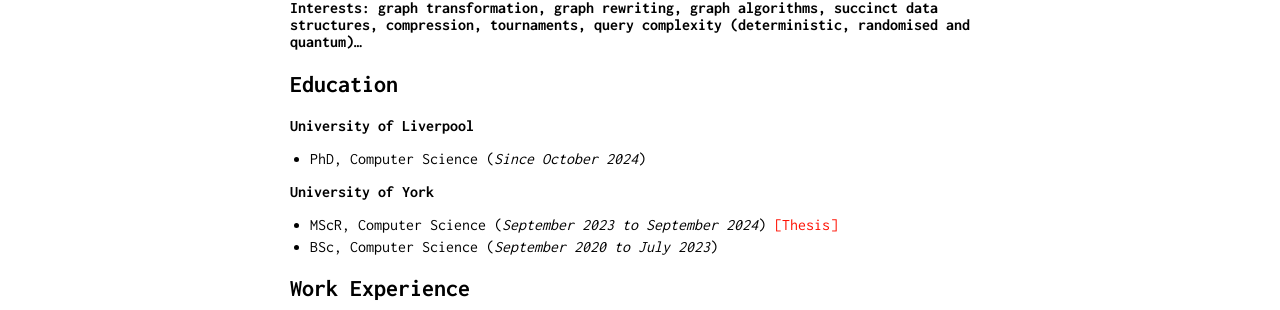
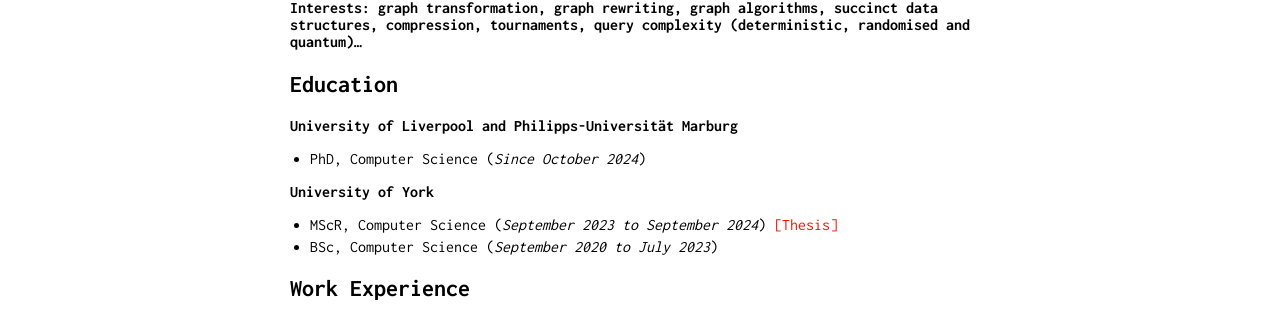
Before and after one commit to ismaili-ziad/me, a Jekyll site: the page built from index.md, in a window 1280 px wide. Shown: the part 422-732 px from the top of the page. Built offline with Jekyll 4.4.1, drawn with Linux system fonts in a browser that asks for light colours; our own code applies the rules of GitHub Pages for plain Markdown files.

Commit message:
Update index.md

```diff
--- a/index.md
+++ b/index.md
@@ -12,7 +12,7 @@ I am also a doctoral student at Marburg University (Germany) via a cotutelle pro
 #### Interests: graph transformation, graph rewriting, graph algorithms, succinct data structures, compression, tournaments, query complexity (deterministic, randomised and quantum)...
 
 ## Education
-**University of Liverpool**
+**University of Liverpool and Philipps-Universität Marburg**
 - PhD, Computer Science (_Since October 2024_)
 
 **University of York**
```
